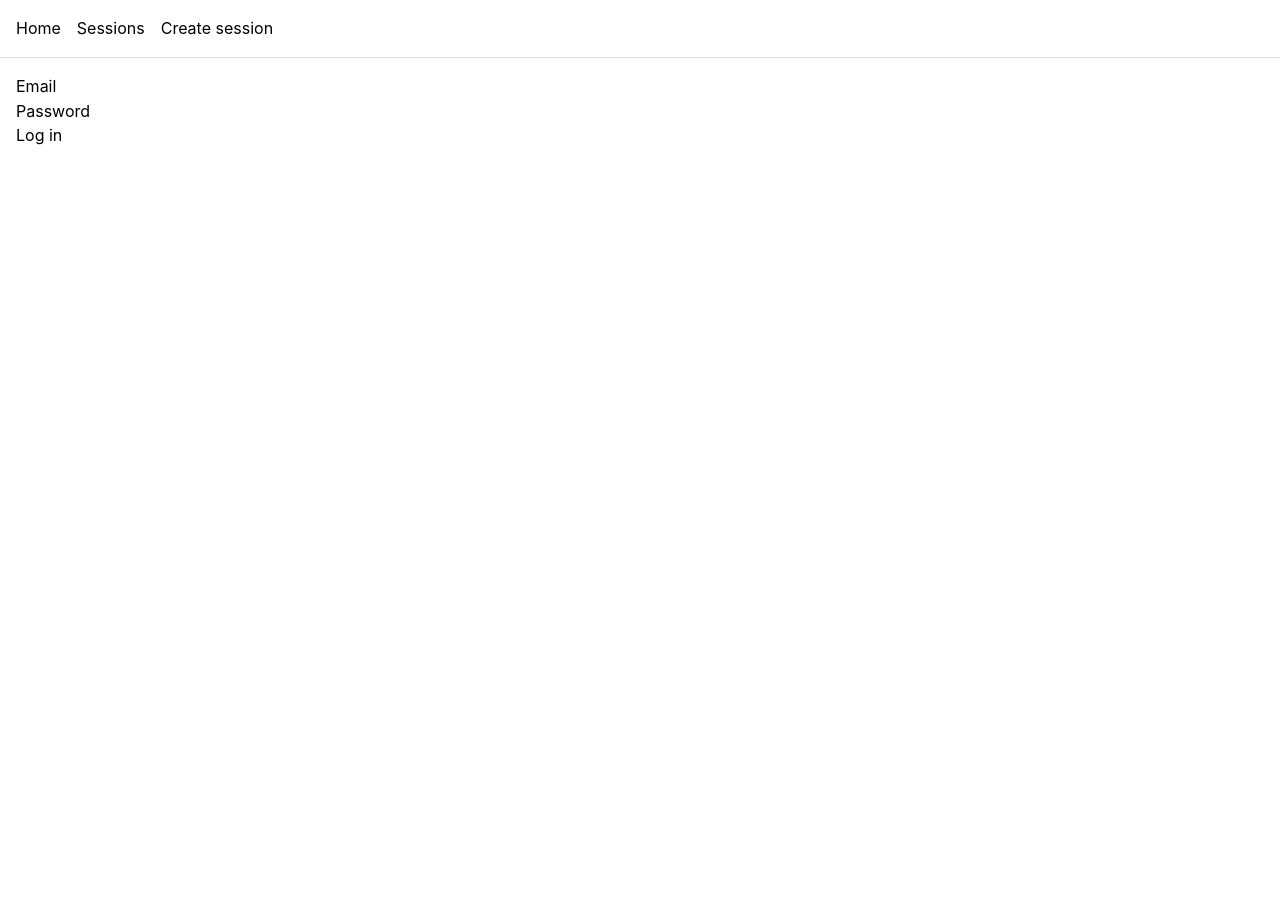
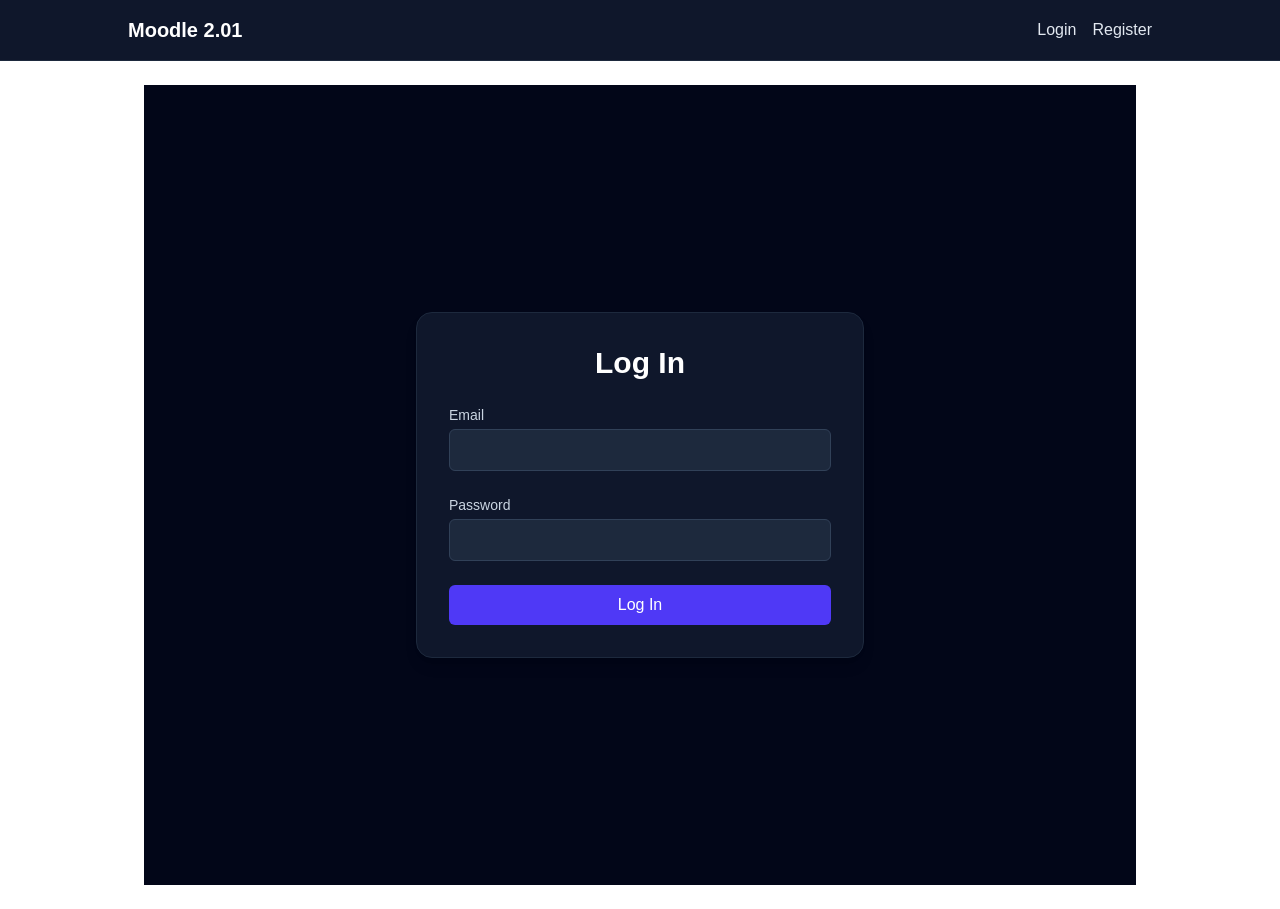
Before and after one commit to pavlaguttesen/flowTre, a Next.js app: page /login in a window 1280 px wide. Before the commit the page ends 800 px from the top, so only its background shows below. Built offline with nearby package versions, Linux system fonts and the light colour scheme; no server answers.

Commit message:
coreSetup

```diff
--- /dev/null
+++ b/app/components/NavBar.tsx
@@ -0,0 +1,63 @@
+"use client";
+
+import Link from "next/link";
+import { useRouter } from "next/navigation";
+import { supabase } from "@/lib/supabaseClient";
+import { useEffect, useState } from "react";
+
+export default function NavBar() {
+  const router = useRouter();
+  const [session, setSession] = useState<any>(null);
+
+  // Listen for auth changes
+  useEffect(() => {
+    supabase.auth.getSession().then(({ data }) => {
+      setSession(data.session);
+    });
+
+    const { data: listener } = supabase.auth.onAuthStateChange((_event, session) => {
+      setSession(session);
+    });
+
+    return () => listener.subscription.unsubscribe();
+  }, []);
+
+  async function handleLogout() {
+    await supabase.auth.signOut();
+    router.push("/login");
+    router.refresh();
+  }
+
+  return (
+    <nav className="w-full bg-slate-900 border-b border-slate-800 px-6 py-4">
+      <div className="max-w-5xl mx-auto flex items-center justify-between">
+        <Link href="/" className="text-white text-xl font-bold">
+          Moodle 2.01
+        </Link>
+
+        <div className="flex items-center gap-4 text-slate-200">
+          {session ? (
+            <>
+              <span className="text-sm">{session.user.email}</span>
+              <button
+                onClick={handleLogout}
+                className="bg-red-600 hover:bg-red-500 px-3 py-1 rounded-md text-sm"
+              >
+                Log out
+              </button>
+            </>
+          ) : (
+            <>
+              <Link href="/login" className="hover:text-white">
+                Login
+              </Link>
+              <Link href="/register" className="hover:text-white">
+                Register
+              </Link>
+            </>
+          )}
+        </div>
+      </div>
+    </nav>
+  );
+}
--- a/app/events/createevent/page.tsx
+++ b/app/events/createevent/page.tsx
@@ -4,7 +4,7 @@ import "@mantine/dates/styles.css";
 import { Button, Text } from "@mantine/core";
 import { DateTimePicker } from "@mantine/dates";
 import { useState } from "react";
-import { supabase } from "@/app/lib/supabaseClient";
+import { supabase } from "@/lib/supabaseClient";
 
 export default function CreateEventForm() {
   const [date, setDate] = useState<Date | null>(null);
--- a/app/events/page.tsx
+++ b/app/events/page.tsx
@@ -1,6 +1,6 @@
 "use client";
 import { useState, useEffect } from "react";
-import { supabase } from "@/app/lib/supabaseClient";
+import { supabase } from "@/lib/supabaseClient";
 
 type Session = {
     id: string;
--- a/app/layout.tsx
+++ b/app/layout.tsx
@@ -1,38 +1,21 @@
-// app/layout.tsx
-import Link from "next/link";
-import { Button } from "@mantine/core";
+import type { Metadata } from "next";
 import "./globals.css";
-import "@mantine/core/styles.css";
-import "@mantine/notifications/styles.css";
+import NavBar from "@/app/components/NavBar";
 
-import { MantineProvider } from "@mantine/core";
-
-export const metadata = {
-  title: "Next Routing Workshop",
+export const metadata: Metadata = {
+  title: "Moodle 2.01",
+  description: "Learning platform",
 };
 
-export default function RootLayout({
-  children,
-}: {
-  children: React.ReactNode;
-}) {
+export default function RootLayout({ children }: { children: React.ReactNode }) {
   return (
     <html lang="en">
-      <body>
-        <MantineProvider>
-          <header style={{ padding: "1rem", borderBottom: "1px solid #ddd" }}>
-            <nav style={{ display: "flex", gap: "1rem" }}>
-              <Link href="/">Home</Link>
+      <body className="bg-slate-950 text-slate-100 min-h-screen">
+        <NavBar />
 
-              <Link href="/events">Sessions</Link>
-
-              <Link href="/events/createevent">Create session</Link>
-            </nav>
-          </header>
-
-          <main style={{ padding: "1rem" }}>{children}</main>
-
-        </MantineProvider>
+        <main className="max-w-5xl mx-auto py-6 px-4">
+          {children}
+        </main>
       </body>
     </html>
   );
--- a/app/login/page.tsx
+++ b/app/login/page.tsx
@@ -1,61 +1,97 @@
 "use client";
-// LoginForm.tsx
+
 import { useState } from "react";
-import { supabase } from "@/app/lib/supabaseClient";
+import { useRouter } from "next/navigation";
+import { supabase } from "@/lib/supabaseClient";
 
-export default function LoginForm() {
+export default function LoginPage() {
+  const router = useRouter();
+
   const [email, setEmail] = useState("");
   const [password, setPassword] = useState("");
   const [message, setMessage] = useState<string | null>(null);
+  const [loading, setLoading] = useState(false);
 
   async function handleLogin(e: React.FormEvent) {
     e.preventDefault();
     setMessage(null);
+    setLoading(true);
 
     const { data, error } = await supabase.auth.signInWithPassword({
       email,
       password,
     });
 
+    setLoading(false);
+
     if (error) {
       setMessage(`Login failed: ${error.message}`);
       return;
     }
 
-    // data.session contains the JWT access token
-    const accessToken = data.session?.access_token;
-    console.log("Access token (JWT) from Supabase:", accessToken);
+    // Supabase stores auth session in a cookie automatically
+    console.log("Access token:", data.session?.access_token);
 
     setMessage("Logged in!");
+    router.push("/");
+    router.refresh();
   }
 
   return (
-    <form onSubmit={handleLogin}>
+    <main className="min-h-screen flex items-center justify-center bg-slate-950 p-6">
+      <div className="w-full max-w-md bg-slate-900 p-8 rounded-2xl shadow-lg border border-slate-800">
+        <h1 className="text-3xl font-bold text-white mb-6 text-center">
+          Log In
+        </h1>
+
+        <form onSubmit={handleLogin} className="space-y-6">
+          {/* Email */}
           <div>
-        <label>
+            <label className="block text-sm text-slate-300 mb-1">
               Email
+            </label>
             <input
+              type="email"
+              required
               value={email}
               onChange={(e) => setEmail(e.target.value)}
               autoComplete="email"
+              className="w-full rounded-md bg-slate-800 border border-slate-700 px-3 py-2 text-slate-100 focus:outline-none focus:ring-2 focus:ring-indigo-500"
             />
-        </label>
           </div>
 
+          {/* Password */}
           <div>
-        <label>
+            <label className="block text-sm text-slate-300 mb-1">
               Password
+            </label>
             <input
               type="password"
+              required
               value={password}
               onChange={(e) => setPassword(e.target.value)}
               autoComplete="current-password"
+              className="w-full rounded-md bg-slate-800 border border-slate-700 px-3 py-2 text-slate-100 focus:outline-none focus:ring-2 focus:ring-indigo-500"
             />
-        </label>
           </div>
 
-      <button type="submit">Log in</button>
-      {message && <p>{message}</p>}
+          {/* Message */}
+          {message && (
+            <p className="text-sm text-slate-200 bg-slate-800 p-2 rounded-md border border-slate-700">
+              {message}
+            </p>
+          )}
+
+          {/* Login Button */}
+          <button
+            type="submit"
+            disabled={loading}
+            className="w-full rounded-md bg-indigo-600 hover:bg-indigo-500 text-white font-medium py-2 disabled:opacity-50"
+          >
+            {loading ? "Logging in..." : "Log In"}
+          </button>
         </form>
+      </div>
+    </main>
   );
 }
--- a/app/sessions/page.tsx
+++ b/app/sessions/page.tsx
@@ -2,7 +2,7 @@
 "use client";
 
 import { useEffect, useState } from "react";
-import { supabase } from "@/app/lib/supabaseClient";
+import { supabase } from "@/lib/supabaseClient";
 import { Session } from "../types/session";
 
 
--- /dev/null
+++ b/lib/supabaseServer.ts
@@ -0,0 +1,6 @@
+import { createBrowserClient } from "@supabase/ssr";
+
+export const supabase = createBrowserClient(
+  process.env.NEXT_PUBLIC_SUPABASE_URL!,
+  process.env.NEXT_PUBLIC_SUPABASE_ANON_KEY!
+);
--- a/package.json
+++ b/package.json
@@ -13,7 +13,9 @@
     "@mantine/dates": "^8.3.6",
     "@mantine/hooks": "^8.3.6",
     "@mantine/notifications": "^8.3.6",
-    "@supabase/supabase-js": "^2.80.0",
+    "@supabase/auth-helpers-react": "^0.5.0",
+    "@supabase/ssr": "^0.7.0",
+    "@supabase/supabase-js": "^2.81.1",
     "@tabler/icons-react": "^3.35.0",
     "next": "16.0.1",
     "react": "19.2.0",
```
Also changed, not shown: lib/supabaseClient.ts (renamed from app/lib/supabaseClient.ts), 1 other file (tests, documents, lock files or other folders). Lines whose indentation alone changed are shown as unchanged.
